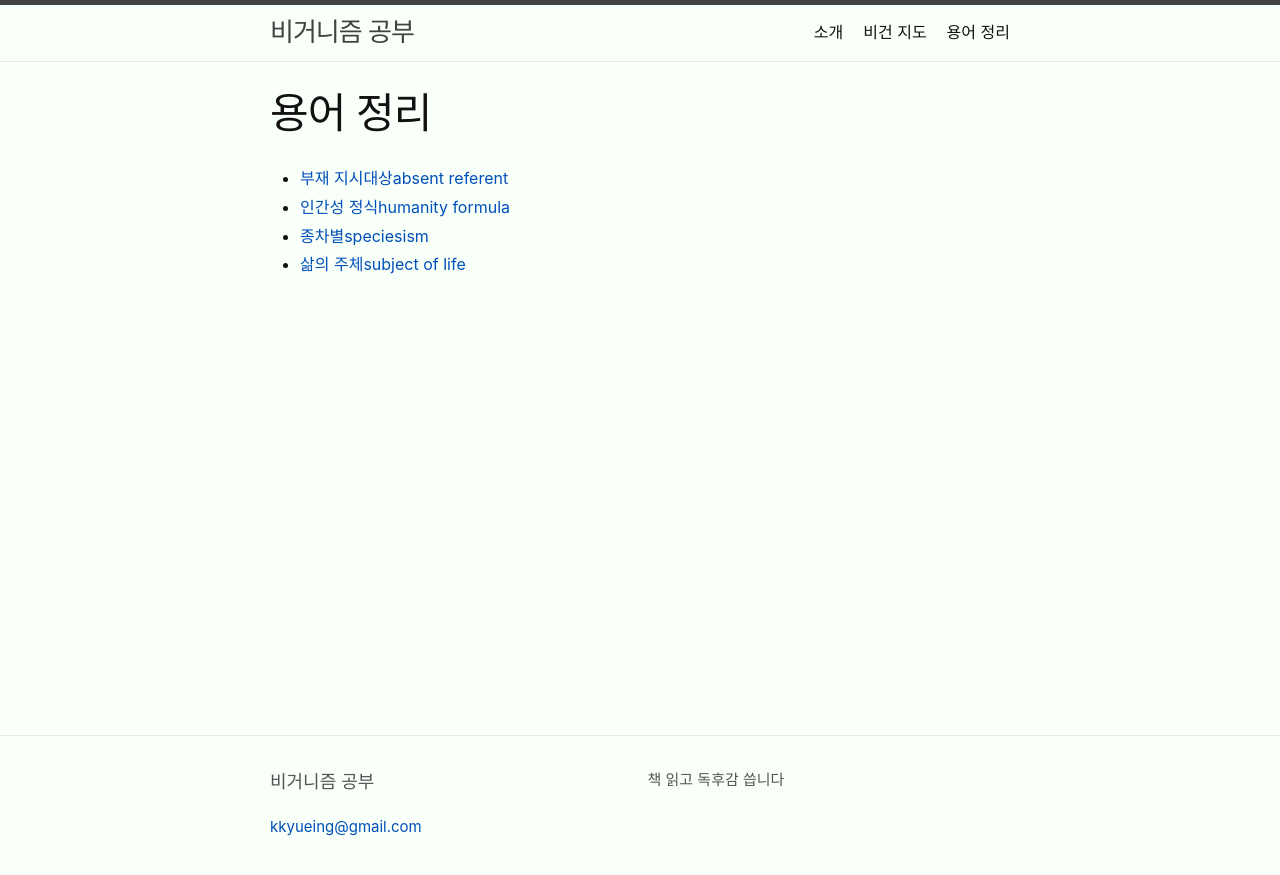
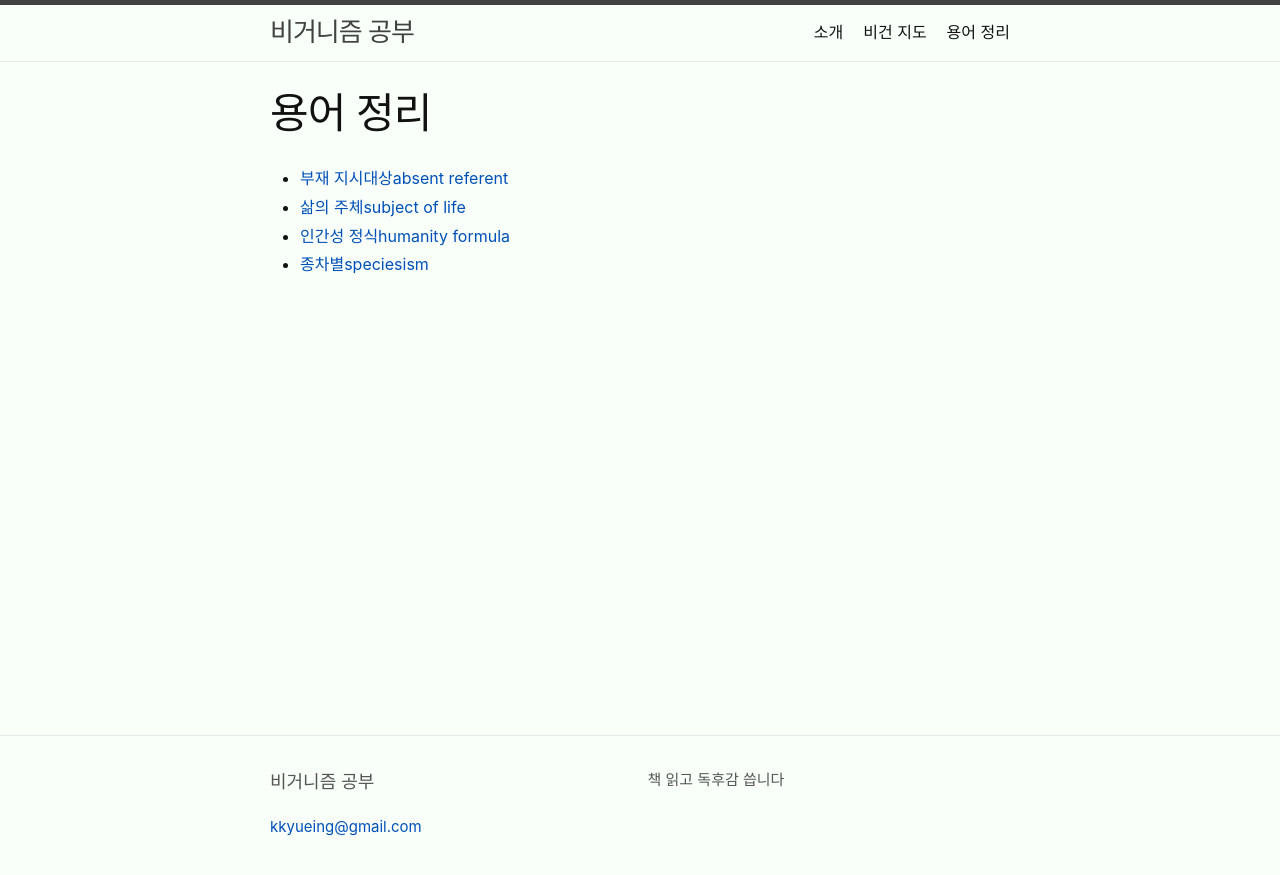
Before and after one commit to veganstudies/veganstudies.github.io, a Jekyll site: the page built from terms.md, in a window 1280 px wide. Shown: the top 875 px of the page. Built offline with Jekyll 4.4.1, drawn with Linux system fonts in a browser that asks for light colours.

Commit message:
Update terms.md

```diff
--- a/terms.md
+++ b/terms.md
@@ -3,7 +3,8 @@ layout: page
 title: "용어 정리"
 ---
 <ul>
-{% for term in site.terms %}
+{% assign terms = (site.terms | sort: 'title') %}
+{% for term in terms %}
   <li><a href="{{ term.url }}">{{ term.title }}</a></li>
 {% endfor %}
 </ul>
```
